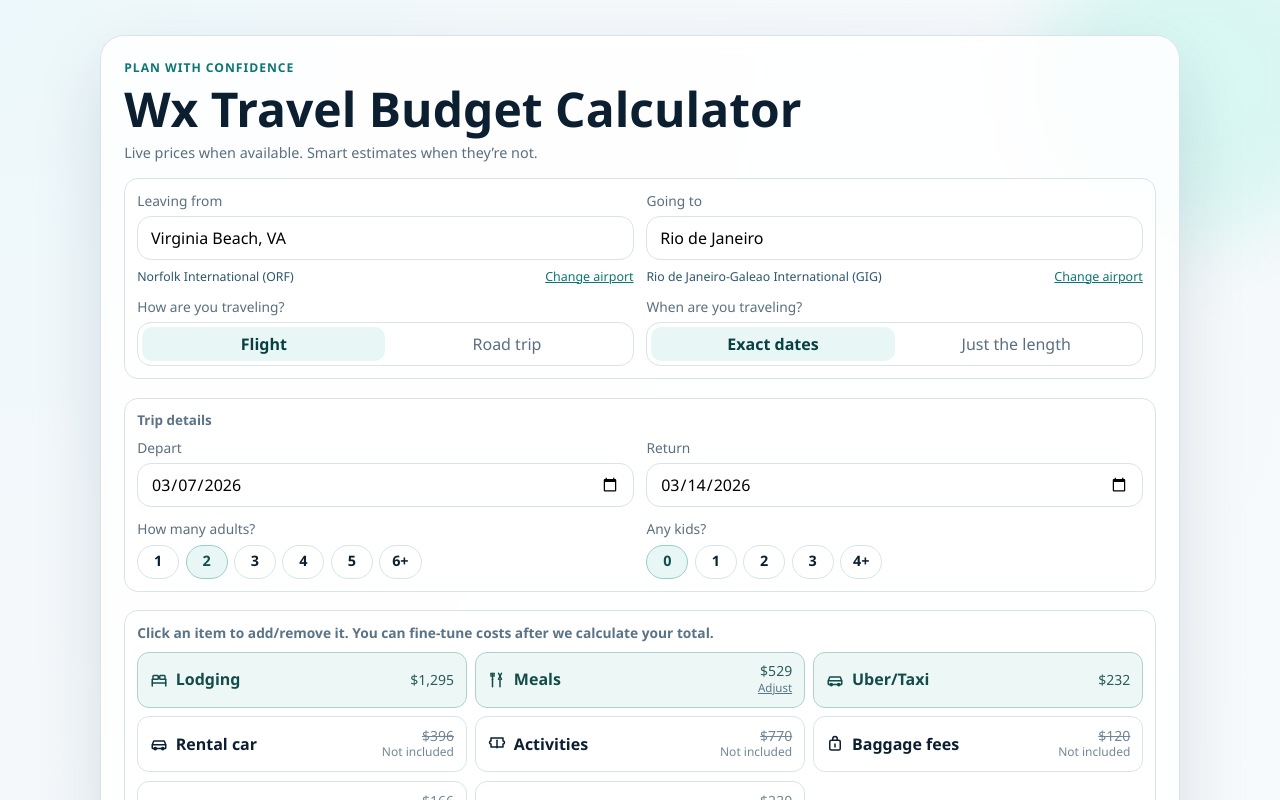
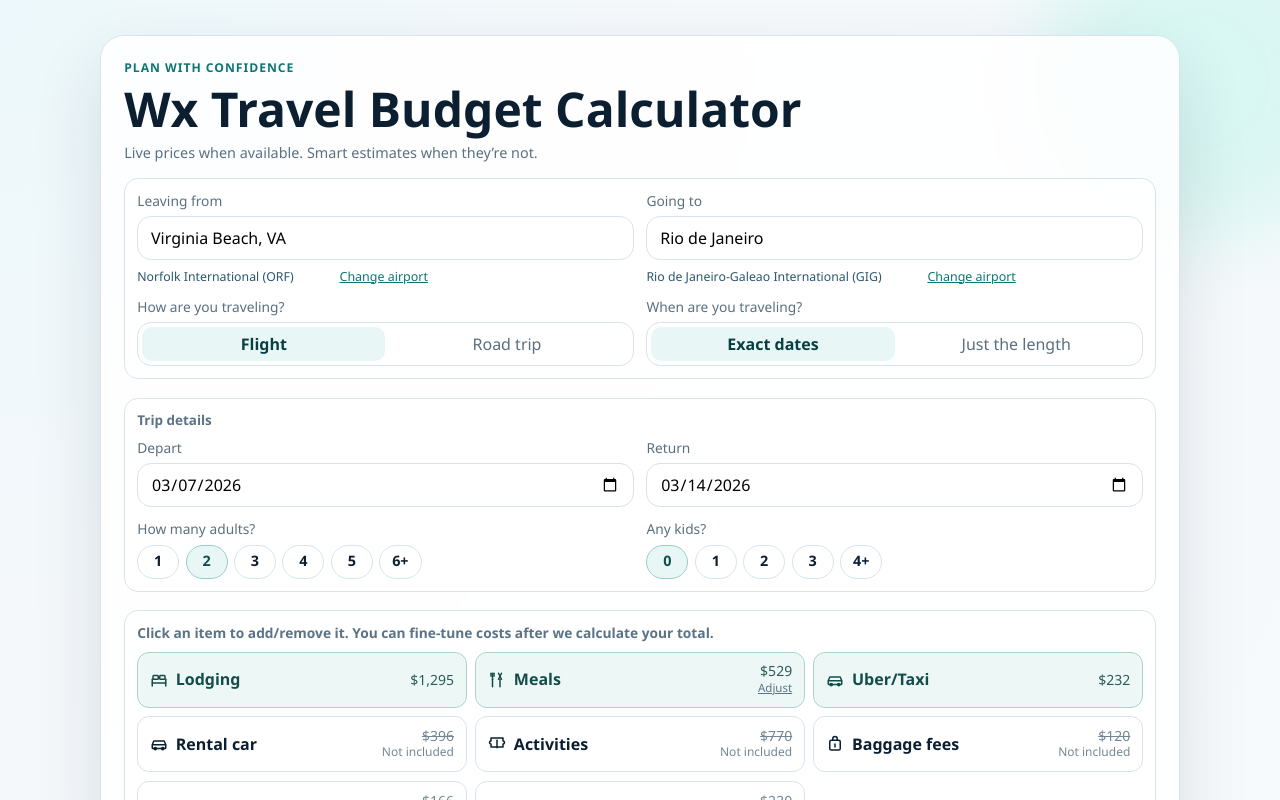
Before and after one commit to wcpeixoto/Wx-Travel-Budget-Calculator, a React (Vite) app: page / in a window 1280 px wide. Shown: the top 800 px of the page. Built offline with nearby package versions, Linux system fonts and the light colour scheme; no server answers.

Commit message:
fix: keep change-airport link next to airport name

```diff
--- a/src/styles.css
+++ b/src/styles.css
@@ -836,11 +836,14 @@ input[type='range'] {
 
 .resolved-hint {
   margin-top: 0.1rem;
-  display: flex;
+  display: inline-flex;
   align-items: center;
-  gap: 0.9rem;
-  flex-wrap: nowrap;
-  min-width: 0;
+  justify-content: flex-start;
+  gap: 5ch;
+  flex-wrap: wrap;
+  width: fit-content;
+  max-width: 100%;
+  justify-self: start;
 }
 
 .autocomplete-debug {
@@ -851,11 +854,6 @@ input[type='range'] {
 .resolved-hint small {
   color: #2b556f;
   font-size: 0.77rem;
-  white-space: nowrap;
-  overflow: hidden;
-  text-overflow: ellipsis;
-  min-width: 0;
-  flex: 1;
 }
 
 .link-btn {
```
